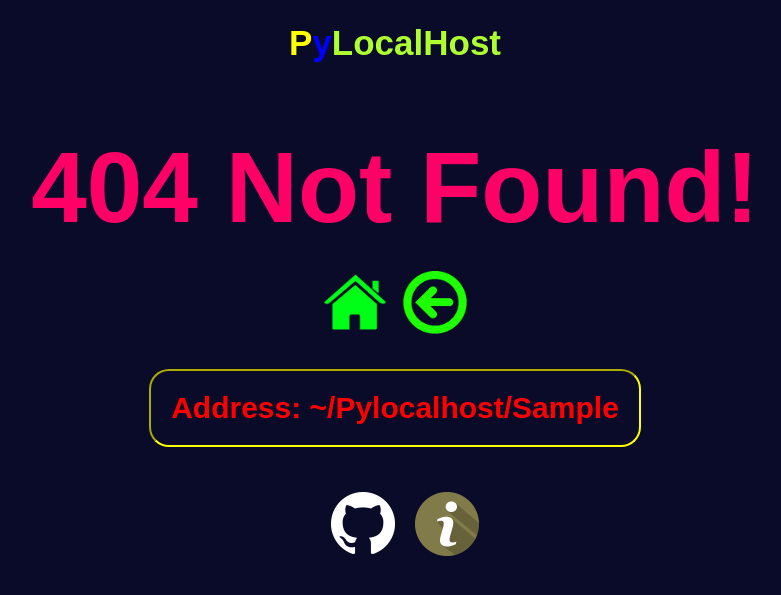
After one commit to AmirTheFree/pylocalhost, a Flask app: template templates/404.html in a window 1280 px wide. The commit adds this page. Shown: the top 595 px of the page, without its empty margins (245-1026 px from the left). Run offline with Flask 2, Linux system fonts and the light colour scheme; the template is opened without the code that fills it: most values are stand-ins (such as "Sample title", 1, 10 or a date in 2020); parts of the project's set-up code (start-up, migrations or seed data) failed here and were passed over; some libraries are stand-ins or nearby versions.

Commit message:
Created custom 404 page

```diff
--- a/app.py
+++ b/app.py
@@ -27,4 +27,4 @@ def explorer(p):
     elif os.path.isfile(path) or os.path.islink(path):
         return redirect('http://localhost/s/' + p)
     else:
-        return abort(404)  # TODO render a custom 404 error page instead
+        return render_template('404.html',p=p)
--- a/installer.py
+++ b/installer.py
@@ -225,6 +225,7 @@ if not os.path.isfile('/etc/pylocalhost/.venv/bin/gunicorn'):
     unknown_error('\nCould not install dependencies!')
 
 # Create and write Nginx and Gunicorn config file
+sys.stdout.write(colors['CYAN'])
 print('Configuring your system ...')
 
 info['home'] = os.popen('echo $HOME').read()[:-1]
--- a/static/style/style.css
+++ b/static/style/style.css
@@ -133,3 +133,24 @@ div.col img{
 .f{
     grid-column: 6;
 }
+
+h1.error{
+    font-size: 100px;
+    color: #ff0066;
+    margin-bottom: 25px;
+}
+
+p.notfound{
+    color: red;
+    font-size: 30px;
+    font-weight: bold;
+    margin-bottom: 25px;
+    border: inset 2px yellow;
+    border-radius: 20px;
+    padding: 20px;
+    max-width: max-content;
+}
+
+div.nfnav img{
+    max-width: 64px;
+}
--- /dev/null
+++ b/templates/404.html
@@ -0,0 +1,17 @@
+{% extends 'explorer.html' %}
+
+{% block title %}PyLH | 404 Not Found!{% endblock title %}
+
+{% block content %}
+<center>
+    <h1><a href="{{ url_for('explorer') }}"><span class="p">P</span><span class="y">y</span><span
+                class="lh">LocalHost</span></a></h1>
+    <h1 class="error">404 Not Found!</h1>
+    <div class="nfnav">
+        <a href="{{ url_for('explorer') }}"><img src="{{ url_for('static',filename='image/home.png') }}" alt="Home"></a>
+        <a href=".."><img src="{{ url_for('static',filename='image/back.png') }}" alt="Back"></a>
+    </div>
+    <p class="notfound">Address: ~/Pylocalhost/{{ p }}</p>
+    {% include 'includes/info_icons.html' %}
+</center>
+{% endblock content %}
--- a/templates/explorer.html
+++ b/templates/explorer.html
@@ -7,7 +7,6 @@
 <head>
     <title>{% block title %}PyLocalhost{% endblock title %}</title>
     <meta charset="UTF-8">
-    <meta name="viewport" content="width=device-width, initial-scale=1, maximum-scale=1">
     <link rel="stylesheet" href="{{ url_for('static',filename='style/style.css') }}">
     <script src="{{ url_for('static',filename='script/jquery-3.5.1.min.js') }}"></script>
     <link rel="shortcut icon" href="{{ url_for('static',filename='image/favicon.ico') }}" type="image/x-icon">
```
